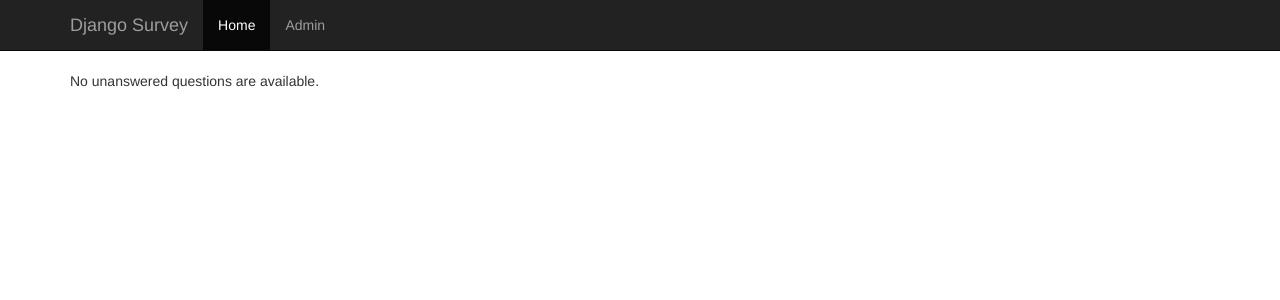
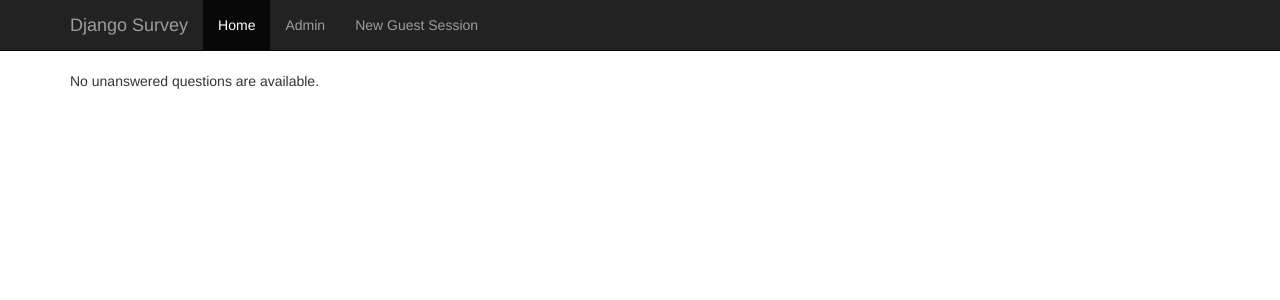
Before and after one commit to tonysyu/djangosurvey, a Django app: page / in a window 1280 px wide. Shown: the top 300 px of the page. Run offline with Django 3.2, Linux system fonts and the light colour scheme; data that the repository does not hold is empty; parts of the project's set-up code (start-up, migrations or seed data) failed here and were passed over; some libraries are stand-ins or nearby versions.

Commit message:
Add new-guest-session link

```diff
--- a/polls/templates/polls/navigation.html
+++ b/polls/templates/polls/navigation.html
@@ -22,6 +22,11 @@
                     <a href="{% url 'polls:index' %}">Home</a>
                 </li>
                 <li><a href="{% url 'admin:index' %}">Admin</a></li>
+                <li>
+                    <a href="{% url 'polls:new_guest_session' %}">
+                        New Guest Session
+                    </a>
+                </li>
             </ul>
         </div><!--/.nav-collapse -->
     </div>
--- a/polls/urls.py
+++ b/polls/urls.py
@@ -7,6 +7,8 @@ from . import admin_views
 app_name = 'polls'
 urlpatterns = [
     url(r'^$', views.index, name='index'),
+    url(r'^new_guest_session/$', views.new_guest_session,
+        name='new_guest_session'),
     url(r'^(?P<question_id>[0-9]+)/vote/$', views.vote, name='vote'),
     url(r'^admin/polls/results$', admin_views.results, name='results'),
 ]
--- a/polls/views.py
+++ b/polls/views.py
@@ -13,6 +13,13 @@ def index(request):
     return render(request, 'polls/index.html', context)
 
 
+@allow_lazy_user
+def new_guest_session(request):
+    request.session.clear()
+    return HttpResponseRedirect(urls.reverse('polls:index'))
+
+
+@allow_lazy_user
 def vote(request, question_id):
     question = get_object_or_404(Question, pk=question_id)
     try:
```
